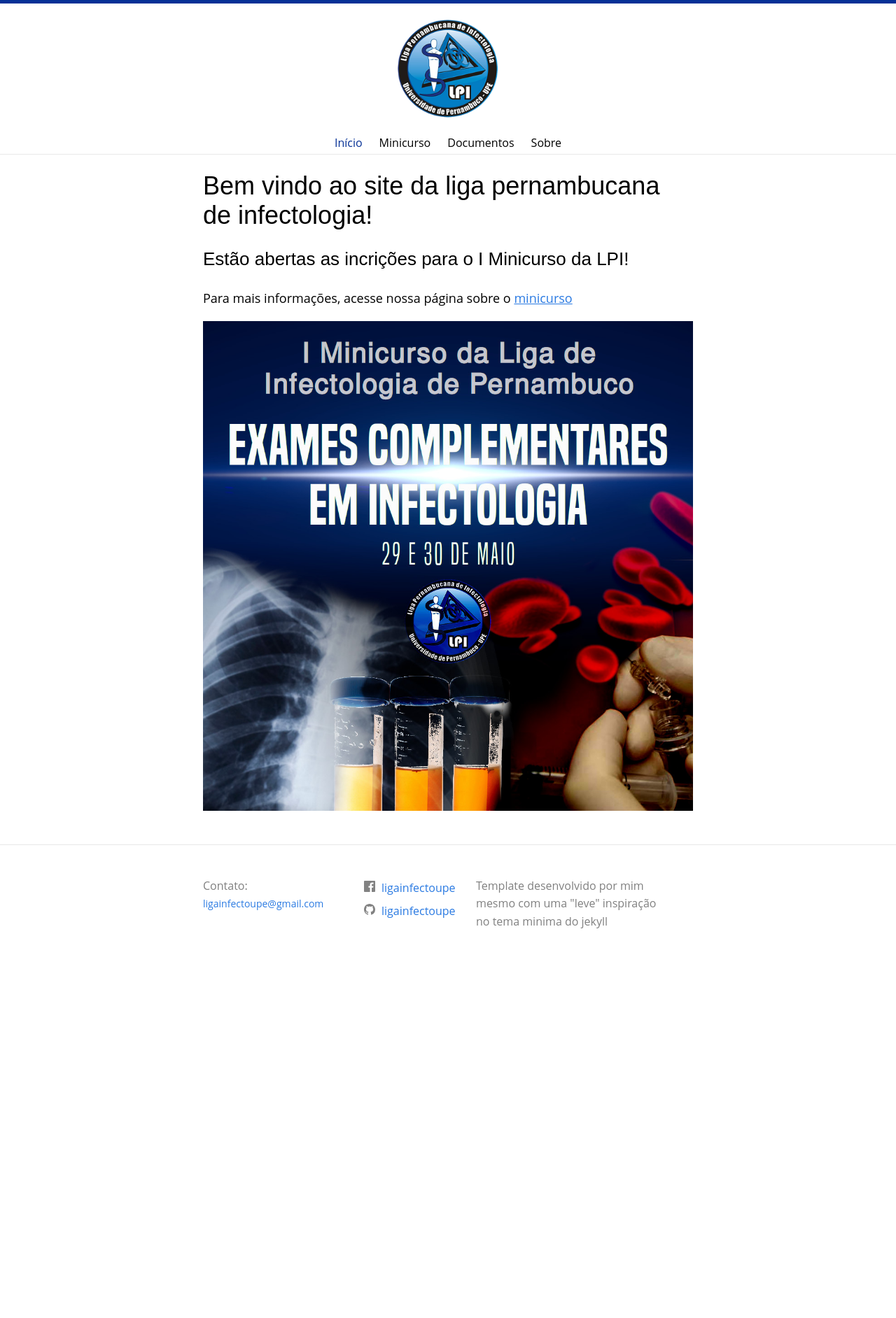
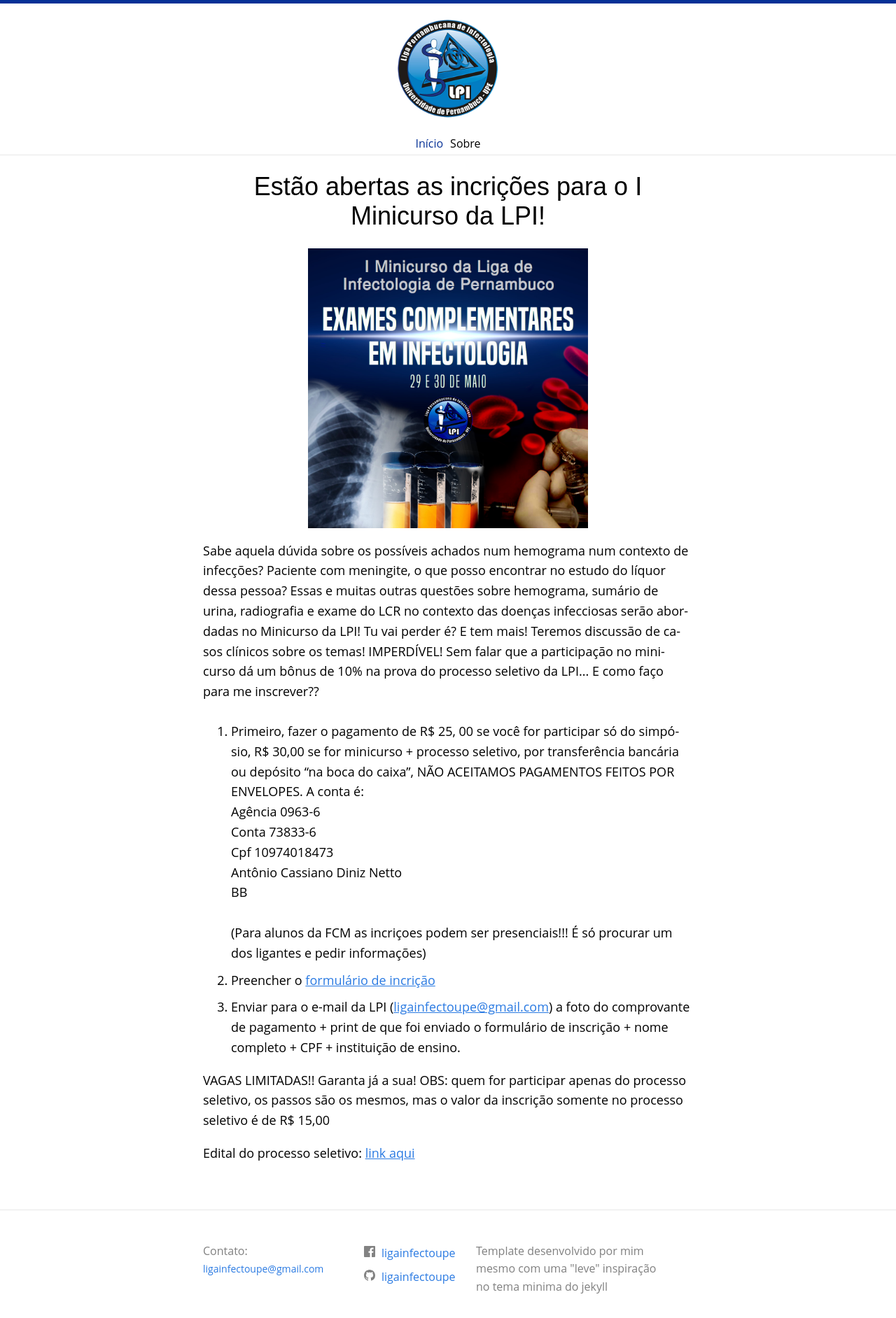
Before and after one commit to ligainfectoupe/ligainfectoupe.github.io, a Jekyll site: the page built from index.html, in a window 1280 px wide. Shown: the whole page at 70% size. Built offline with Jekyll 4.4.1, drawn with Linux system fonts in a browser that asks for light colours; before the commit the page ends 1361 px from its top, so only the background shows below that.

Commit message:
subindo o minicurso

```diff
--- a/_data/navigation.yml
+++ b/_data/navigation.yml
@@ -1,8 +1,4 @@
 - name: Início
   link: /
-- name: Minicurso
-  link: /minicurso
-- name: Documentos
-  link: /documentos
 - name: Sobre
   link: /sobre
--- a/_sass/main.scss
+++ b/_sass/main.scss
@@ -8,6 +8,10 @@
 
 body {
   margin: 0 0 0 0;
+}
+
+ol li {
+  padding-top: 10px;
 }
 
 /* Header */
@@ -27,16 +31,17 @@ header {
 /* Barra de navegaçao */
 nav {
   line-height: 30px;
-  padding-top:20px;
+  padding-top: 20px;
   margin: 0 auto;
   max-width: 600px;
   width: 100%;
   text-align: center;
   a {
   text-decoration: none;
-  padding: 10px;
+  padding: 3px;
   font-size: 16px;
   color: black;
+  display: inline-block;
   }
   a:hover {
     color: black;
@@ -84,7 +89,7 @@ h3 {
 h1, h2, h3, h4, h5, h6 {
   font-family: Arial, Helvetica, sans-serif;
   font-weight: 400;
-  text-align: left;
+  text-align: center;
 }
 
 p, a, li, figcaption {
@@ -203,6 +208,8 @@ kbd {
 
 img {
   max-width: 100%;
+  max-width: 400px;
+
   display: block;
   margin-left: auto;
   margin-right: auto;
--- a/index.html
+++ b/index.html
@@ -2,11 +2,33 @@
 title: LPI
 layout: default
 ---
-<h1>Bem vindo ao site da liga pernambucana de infectologia!</h1>
-<h3>Estão abertas as incrições para o I Minicurso da LPI!</h3>
-<p>Para mais informações, acesse nossa página sobre o <a href="/minicurso">minicurso</a></p>
+<h1>Estão abertas as incrições para o I Minicurso da LPI!</h1>
 
 <img src="/assets/arte-divulgacao2.jpeg" alt="I minicurso da LPI">
+
+<p>Sabe aquela dúvida sobre os possíveis achados num hemograma num contexto de infecções? Paciente com meningite, o que posso encontrar no estudo do líquor dessa pessoa? Essas e muitas outras questões sobre hemograma, sumário de urina, radiografia e exame do LCR no contexto das doenças infecciosas serão abordadas no Minicurso da LPI! Tu vai perder é? E tem mais! Teremos discussão de casos clínicos sobre os temas! IMPERDÍVEL! Sem falar que a participação no minicurso dá um bônus de 10% na prova do processo seletivo da LPI... E como faço para me inscrever??</p>
+
+<ol>
+  <li>Primeiro, fazer o pagamento de R$ 25, 00 se você for participar só do simpósio, R$ 30,00 se for minicurso + processo seletivo, por transferência bancária ou depósito “na boca do caixa”, NÃO ACEITAMOS PAGAMENTOS FEITOS POR ENVELOPES. A conta é: <br>
+  Agência 0963-6 <br>
+  Conta 73833-6  <br>
+  Cpf 10974018473 <br>
+  Antônio Cassiano Diniz Netto <br>
+  BB <br>
+  <br>
+  (Para alunos da FCM as incriçoes podem ser presenciais!!! É só procurar um dos ligantes e pedir informações)
+</li>
+
+<li>Preencher o <a href="https://docs.google.com/forms/d/e/1FAIpQLSe2cmnIVgeufEd_hGlaiWT3FcU_t1Czu9BWm-3UTMujj-B9OA/viewform?usp=sf_link">formulário de incrição</a></li>
+
+<li>Enviar para o e-mail da LPI (<a href="<a href="mailto:ligainfectoupe@gmail.com=feedback">ligainfectoupe@gmail.com</a>) a foto do comprovante de pagamento + print de que foi enviado o formulário de inscrição + nome completo + CPF + instituição de ensino.</li>
+</ol>
+
+
+<p>VAGAS LIMITADAS!! Garanta já a sua!
+OBS: quem for participar apenas do processo seletivo, os passos são os mesmos, mas o valor da inscrição somente no processo seletivo é de R$ 15,00</p>
+
+<p>Edital do processo seletivo: <a href="/assets/edital-selecao-2019.1.pdf">link aqui</a></p>
 
 <div class="post-list">
   <ul>
```
Also changed, not shown: 1 other file.
